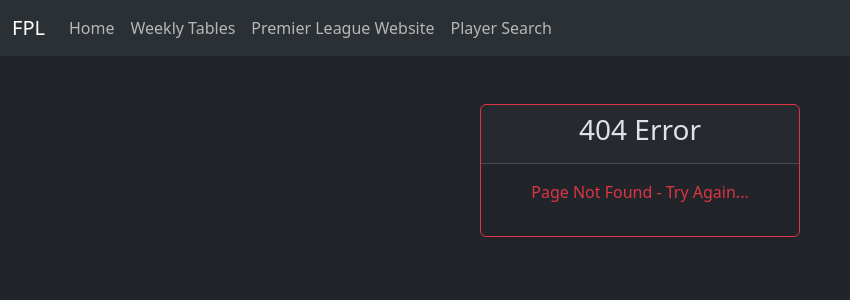
After one commit to kevkevmcd/FPLDashboard, a Flask app: template templates/404.html in a window 1280 px wide. The commit adds this page. Shown: the top 300 px of the page, without its empty margins (0-850 px from the left). Run offline with Flask 3, Linux system fonts and the light colour scheme; the template is opened without the code that fills it, so the values that code supplies are empty.

Commit message:
error handling

```diff
--- a/app.py
+++ b/app.py
@@ -118,6 +118,13 @@ def league_code():
 
     return render_template("league.html")
 
+@app.errorhandler(404)
+def page_not_found(e):
+    return render_template("404.html"), 404
+
+@app.errorhandler(500)
+def page_not_found(e):
+    return render_template("500.html"), 500
 
 # Home page dashboard
 # In the render template return you can add any variables to be passed into html (i.e. 'tables', 'titles')
--- /dev/null
+++ b/templates/404.html
@@ -0,0 +1,15 @@
+{% extends 'base.html' %}
+
+{% block content %}
+    <br/>
+    <div class="col d-flex justify-content-center">
+        <div class="card border-danger mb-3 text-center" style="width: 20rem;">
+            <div class="card-header">
+                <h3>404 Error</h3>
+            </div>
+            <div class="card-body text-danger">
+                <p>Page Not Found - Try Again...</p>
+            </div>
+        </div>
+    </div>
+{% endblock %}
--- a/templates/home.html
+++ b/templates/home.html
@@ -12,7 +12,7 @@
             <div>
                 <div class="card">
                     <table>
-                        <div class="card-header">
+                        <div class="card-header text-bg-info mb-3">
                             <h4>{{ titles[0] }}</h4>
                         </div>
                         <tbody>
--- a/templates/player_search.html
+++ b/templates/player_search.html
@@ -16,9 +16,10 @@
       <p style="font-size:20px;">{{owner_info}}</p>
       <br/>
       <div>
+        {% if player_name != "" %}
           <div class="card">
               <table>
-                  <div class="card-header">
+                  <div class="card-header text-bg-info mb-3">
                       <h4>{{ title }}</h4>
                   </div>
                   <tbody>
@@ -26,6 +27,7 @@
                   </tbody>
               </table>
           </div>
+        {% endif %}
       </div>
     </h1>
   </body>
```
Also changed, not shown: templates/500.html (added, +15 -0 lines), templates/weekly.html (+4 -4 lines).
